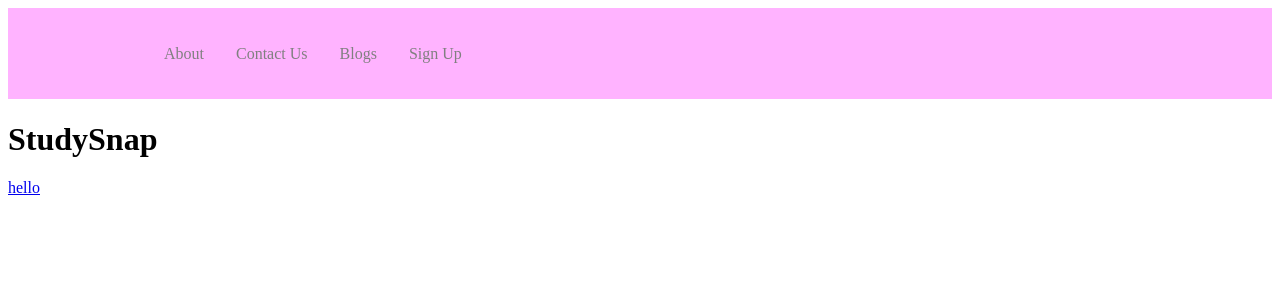
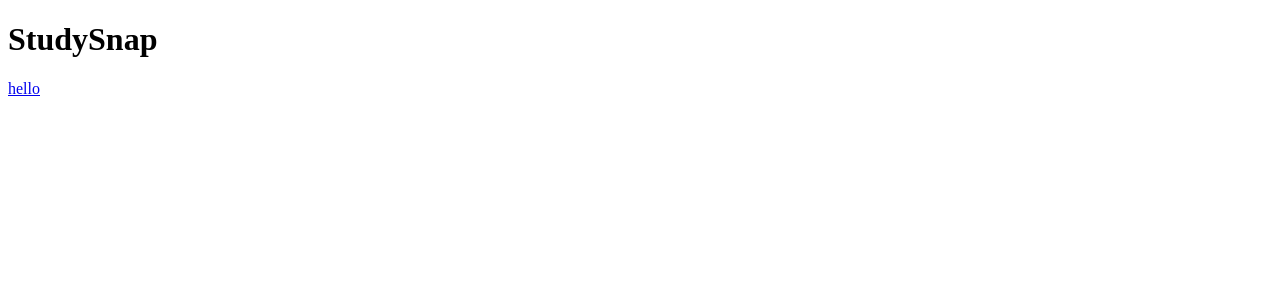
Before and after one commit to La-Sian/StudySnap, a React (Create React App) app: page / in a window 1280 px wide. Shown: the top 300 px of the page. Built offline with nearby package versions, Linux system fonts and the light colour scheme.

Commit message:
simplify boilerplate

```diff
--- a/src/App.js
+++ b/src/App.js
@@ -1,25 +1,19 @@
 import React from 'react';
 import './App.css';
-import Navbar from './components/Navbar';
 import { BrowserRouter as Router, Routes, Route}
     from 'react-router-dom';
 import Home from './pages';
-import About from './pages/about';
-import Blogs from './pages/blogs';
-import SignUp from './pages/signup';
+import ImageBoard from './pages/imageBoard';
 import Topic from './pages/topic';
 
 function App() {
 
 return (
     <Router>
-    <Navbar />
     <Routes>
         <Route exact path='/' element={<Home />} />
-        <Route path='/about' element={<About/>} />
         <Route path='/topic' element={<Topic/>} />
-        <Route path='/blogs' element={<Blogs/>} />
-        <Route path='/sign-up' element={<SignUp/>} />
+        <Route path='/imageBoard' element={<ImageBoard/>} />
     </Routes>
     </Router>
 );
--- a/src/components/Navbar/NavbarElements.js
+++ /dev/null
@@ -1,53 +0,0 @@
-import { FaBars } from "react-icons/fa";
-import { NavLink as Link } from "react-router-dom";
-import styled from "styled-components";
-
-export const Nav = styled.nav`
-  background: #ffb3ff;
-  height: 85px;
-  display: flex;
-  justify-content: space-between;
-  padding: 0.2rem calc((100vw - 1000px) / 2);
-  z-index: 12;
-`;
-
-export const NavLink = styled(Link)`
-  color: #808080;
-  display: flex;
-  align-items: center;
-  text-decoration: none;
-  padding: 0 1rem;
-  height: 100%;
-  cursor: pointer;
-  &.active {
-    color: #4d4dff;
-  }
-`;
-
-export const Bars = styled(FaBars)`
-  display: none;
-  color: #808080;
-  @media screen and (max-width: 768px) {
-    display: block;
-    position: absolute;
-    top: 0;
-    right: 0;
-    transform: translate(-100%, 75%);
-    font-size: 1.8rem;
-    cursor: pointer;
-  }
-`;
-
-export const NavMenu = styled.div`
-  display: flex;
-  align-items: center;
-  margin-right: -24px;
-  /* Second Nav */
-  /* margin-right: 24px; */
-  /* Third Nav */
-  /* width: 100vw;
-white-space: nowrap; */
-  @media screen and (max-width: 768px) {
-    display: none;
-  }
-`;
--- a/src/components/Navbar/index.js
+++ /dev/null
@@ -1,28 +0,0 @@
-import React from "react";
-import { Nav, NavLink, NavMenu }
-    from "./NavbarElements";
-
-const Navbar = () => {
-  return (
-    <>
-      <Nav>
-        <NavMenu>
-          <NavLink to="/about" activeStyle>
-            About
-          </NavLink>
-          <NavLink to="/contact" activeStyle>
-            Contact Us
-          </NavLink>
-          <NavLink to="/blogs" activeStyle>
-            Blogs
-          </NavLink>
-          <NavLink to="/sign-up" activeStyle>
-            Sign Up
-          </NavLink>
-        </NavMenu>
-      </Nav>
-    </>
-  );
-};
-
-export default Navbar;
--- a/src/pages/about.js
+++ /dev/null
@@ -1,14 +0,0 @@
-import React from "react";
-
-const About = () => {
-  return (
-    <div>
-      <h1>
-        GeeksforGeeks is a Computer
-        Science portal for geeks.
-      </h1>
-    </div>
-  );
-};
-
-export default About;
--- a/src/pages/blogs.js
+++ /dev/null
@@ -1,9 +0,0 @@
-import React from 'react';
-
-const Blogs = () => {
-  return (
-    <h1>You can write your blogs!</h1>
-  );
-};
-
-export default Blogs;
--- a/src/pages/signup.js
+++ b/src/pages/imageBoard.js
@@ -1,6 +1,6 @@
 import React from 'react';
 
-const SignUp = () => {
+const ImageBoard = () => {
   return (
     <div>
       <h1>Sign Up Successful</h1>
@@ -8,4 +8,4 @@ const SignUp = () => {
   );
 };
 
-export default SignUp;
+export default ImageBoard;
```
